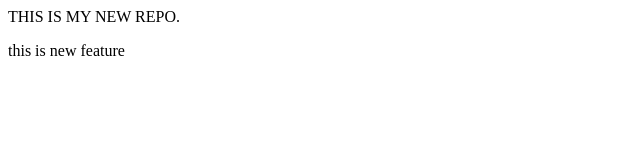
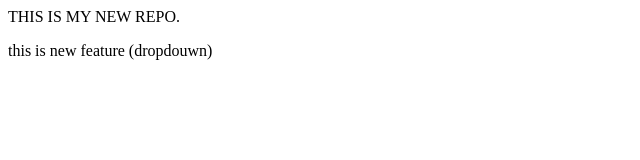
Before and after one commit to Rameshgupta78/localrepoo, a plain HTML site: page index.html in a window 1280 px wide. Shown: the full height of the page, 0-640 px from the left. Drawn offline with Linux system fonts and the light colour scheme.

Commit message:
add new dropdowun

```diff
--- a/index.html
+++ b/index.html
@@ -1,2 +1,2 @@
 <p>THIS IS MY NEW REPO.</p>
-<p>this is new  feature </p>
+<p>this is new  feature (dropdouwn) </p>
```
